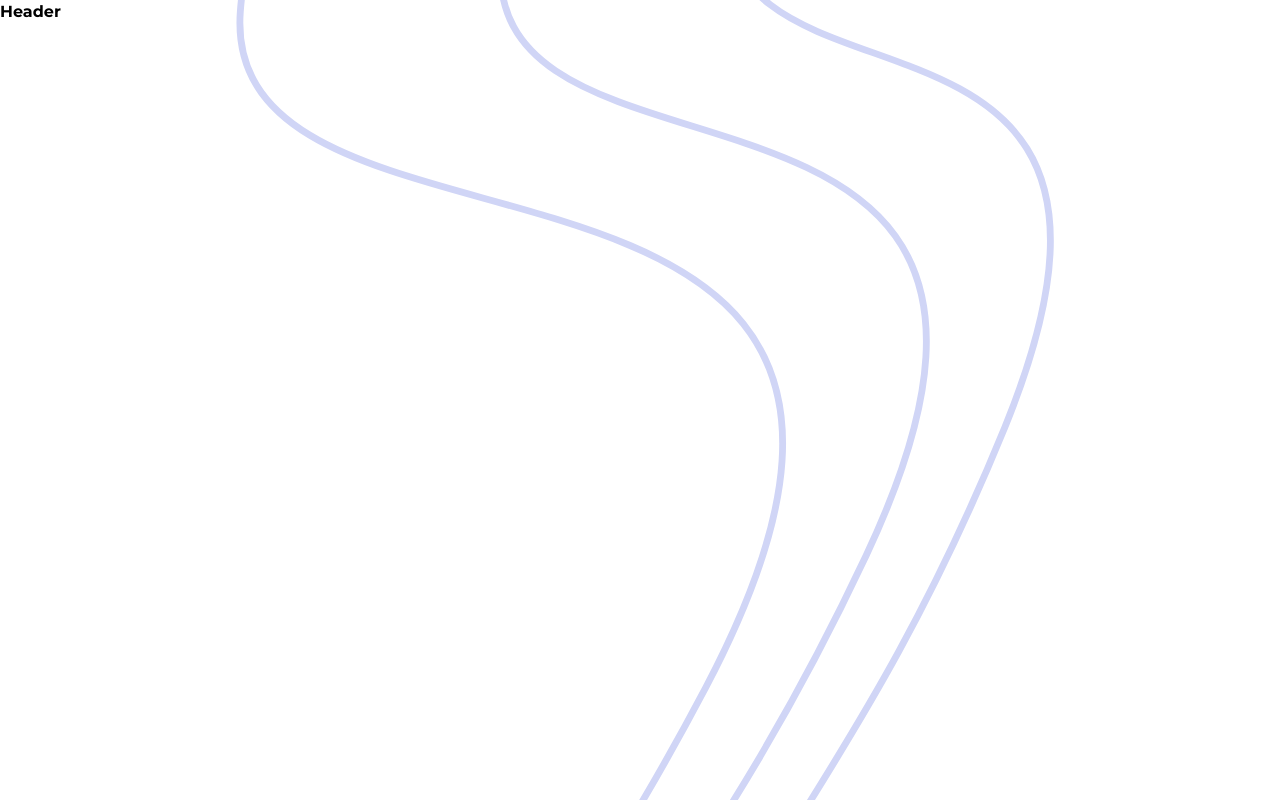
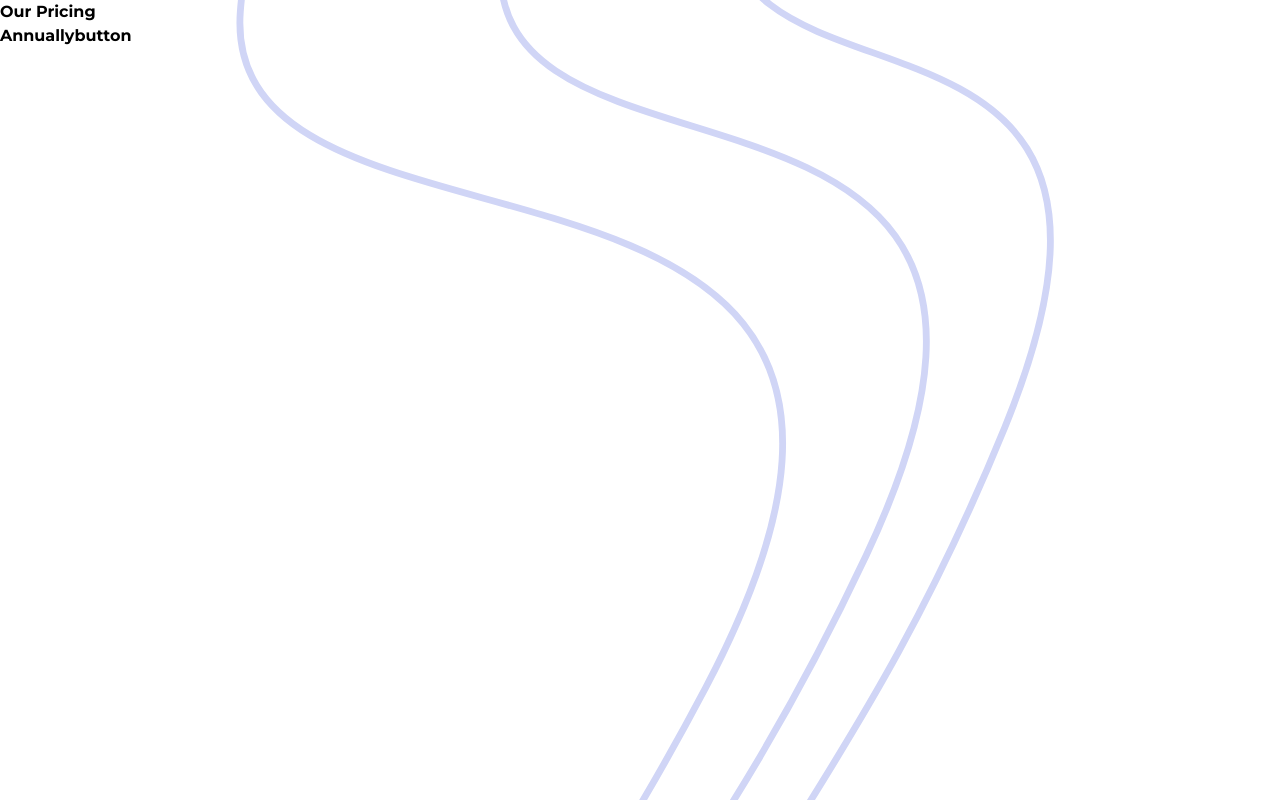
Before and after one commit to ronaldlamdev/pricing-plan, a React (Vite) app: page / in a window 1280 px wide. Built offline with nearby package versions, Linux system fonts and the light colour scheme.

Commit message:
setup html structure of header component

```diff
--- a/src/components/Header.tsx
+++ b/src/components/Header.tsx
@@ -1,8 +1,14 @@
-import React from 'react'
 
 const Header = () => {
   return (
-    <div>Header</div>
+    <header>
+      <h1>Our Pricing</h1>
+      <div>
+        <span>Annually</span>
+        <button>button</button>
+        <span></span>
+      </div>
+    </header>
   )
 }
 
```
